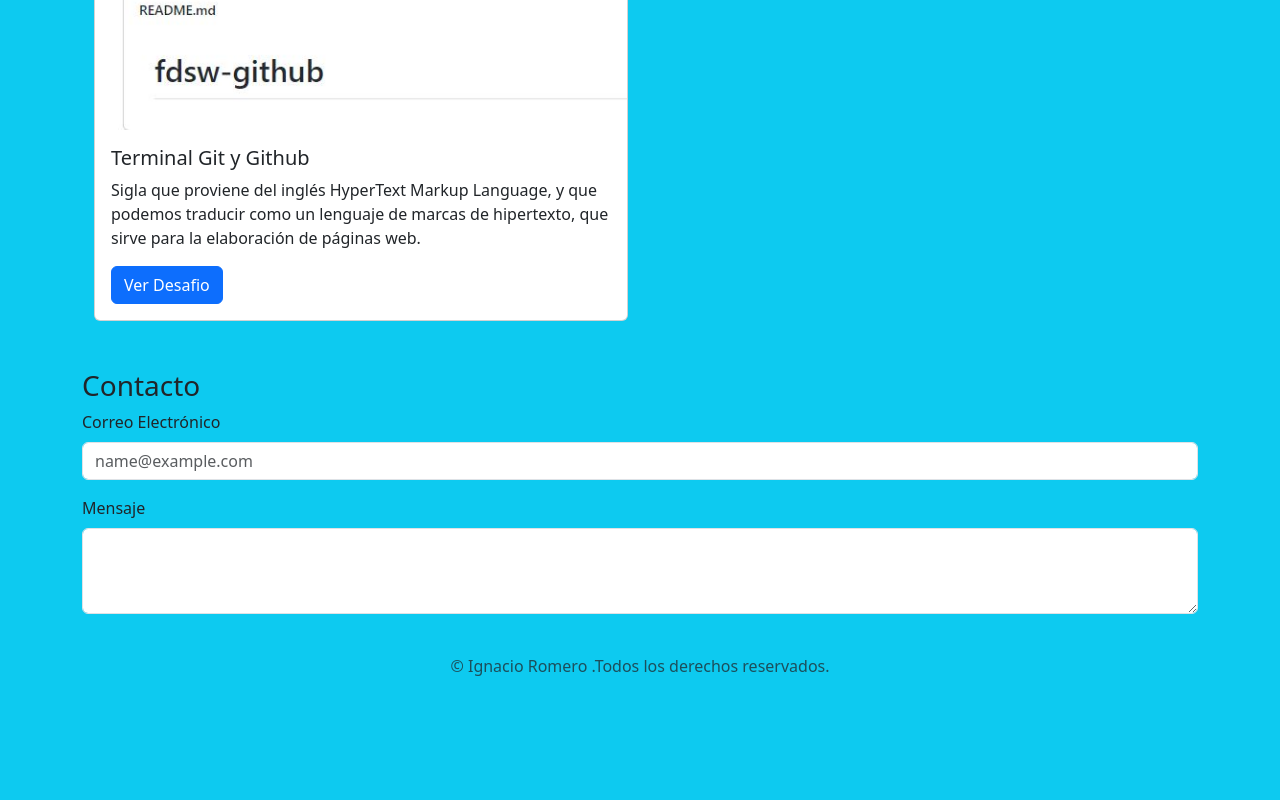
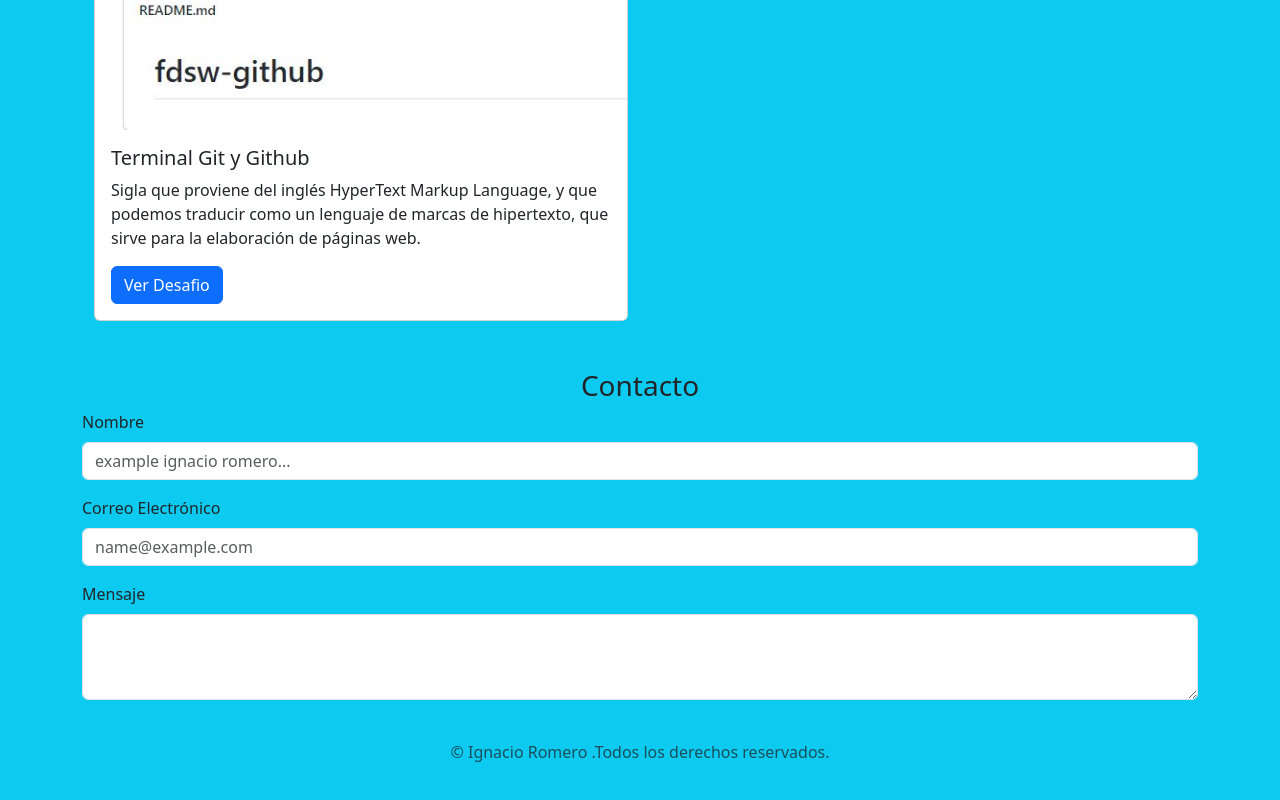
Before and after one commit to Iromeropz/Iromeropz.github.io, a plain HTML site: page index.html in a window 1280 px wide. Shown: the part 3248-4048 px from the top of the page. Before the commit the page ends 3974 px from the top, so only its background shows below. Drawn offline with Linux system fonts and the light colour scheme.

Commit message:
commit 9

```diff
--- a/index.html
+++ b/index.html
@@ -168,8 +168,13 @@
           </div>
         </div>
       </div>
+      <section></section>
       <div class="mb-3">
-        <h3>Contacto</h3>
+        <h3 class="text-center">Contacto</h3>
+        <label for="exampleFormControlInput1" class="form-label">Nombre</label>
+        <input type="name" class="form-control" id="exampleFormControlInput1" placeholder="example ignacio romero...">
+      </div>
+      <div class="mb-3">
         <label for="exampleFormControlInput1" class="form-label">Correo Electrónico</label>
         <input type="email" class="form-control" id="exampleFormControlInput1" placeholder="name@example.com">
       </div>
@@ -177,6 +182,7 @@
         <label for="exampleFormControlTextarea1" class="form-label">Mensaje</label>
         <textarea class="form-control" id="exampleFormControlTextarea1" rows="3"></textarea>
       </div>
+    </section>
       <footer class="mt-3">
         <img class="img-responsive" src="assets/Img/logo-black.png" alt="">
         <p class="text-center text-muted">© Ignacio Romero .Todos los derechos reservados.</p>
```
